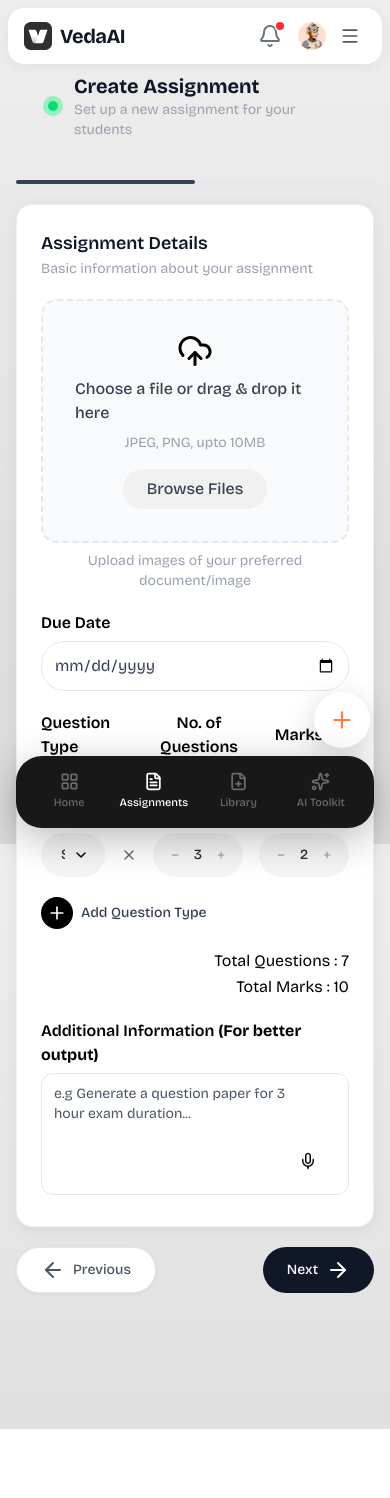
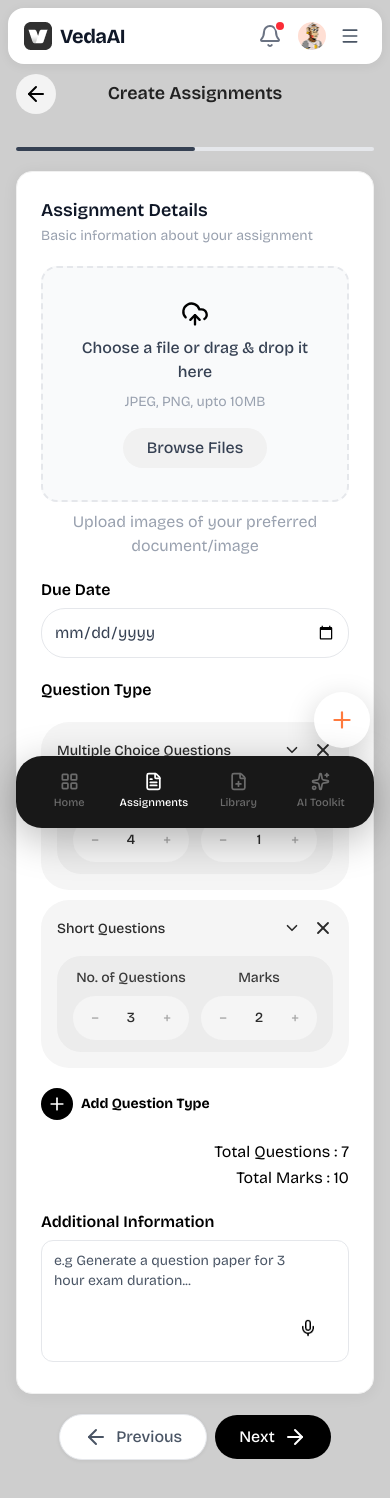
Before and after one commit to TanishValesha/veda-assignment, a Next.js app in the folder frontend/: page /assignments/create in a window 390 px wide. Shown: the top 1498 px of the page. Before the commit the page ends 1429 px from the top, so only its background shows below. Built offline with nearby package versions, Linux system fonts and the light colour scheme.

Commit message:
mobile responsiveness for form

```diff
--- a/frontend/components/assignment/FileUpload.tsx
+++ b/frontend/components/assignment/FileUpload.tsx
@@ -4,6 +4,7 @@ import { useRef, useState } from 'react';
 import Image from 'next/image';
 import uploadIcon from '../../public/icons/upload.png';
 import { UploadCloud } from 'lucide-react';
+import { useMediaQuery } from 'react-responsive';
 
 interface FileUploadProps {
     onFileSelect: (file: File) => void;
@@ -13,6 +14,7 @@ export default function FileUpload({ onFileSelect }: FileUploadProps) {
     const inputRef = useRef<HTMLInputElement>(null);
     const [dragging, setDragging] = useState(false);
     const [fileName, setFileName] = useState<string | null>(null);
+    const isMobile = useMediaQuery({ maxWidth: 768 });
 
     function handleFile(file: File) {
         setFileName(file.name);
@@ -33,8 +35,8 @@ export default function FileUpload({ onFileSelect }: FileUploadProps) {
             className={`border-2 border-dashed rounded-2xl p-8 flex flex-col items-center justify-center gap-2 transition-colors cursor-pointer ${dragging ? 'border-orange-400 bg-orange-50' : 'border-gray-200 bg-gray-50'
                 }`}
         >
-            <UploadCloud size={36} />
-            <p className="text-md font-medium text-gray-700">
+            {isMobile ? <UploadCloud size={28} /> : <UploadCloud size={36} />}
+            <p className="text-md text-center font-medium text-gray-700">
                 {fileName ?? 'Choose a file or drag & drop it here'}
             </p>
             <p className="text-sm text-gray-400">JPEG, PNG, upto 10MB</p>
--- a/frontend/components/assignment/QuestionTypeRow.tsx
+++ b/frontend/components/assignment/QuestionTypeRow.tsx
@@ -4,6 +4,7 @@
 import { ChevronDown, X } from 'lucide-react';
 import { QuestionConfig, QuestionType } from '../../types/index';
 import CounterInput from './CounterInput';
+import { useMediaQuery } from 'react-responsive';
 
 const QUESTION_TYPE_OPTIONS: { label: string; value: QuestionType }[] = [
     { label: 'Multiple Choice Questions', value: 'mcq' },
@@ -27,6 +28,91 @@ export default function QuestionTypeRow({
     onRemove,
     showRemove,
 }: QuestionTypeRowProps) {
+    const isMobile = useMediaQuery({
+        maxWidth: 768,
+    });
+
+    if (isMobile) {
+        return (
+            <div className="rounded-[28px] bg-[#F5F5F5] p-4 space-y-4">
+                {/* Top */}
+                <div className="flex items-center gap-3">
+                    {/* Select */}
+                    <div className="relative flex-1">
+                        <select
+                            value={config.type}
+                            onChange={(e) =>
+                                onChange({
+                                    type: e.target.value as QuestionType,
+                                })
+                            }
+                            className="w-full appearance-none bg-transparent border-none pr-8 text-sm font-medium text-[#2B2B2B] focus:outline-none"
+                        >
+                            {QUESTION_TYPE_OPTIONS.map((opt) => (
+                                <option key={opt.value} value={opt.value}>
+                                    {opt.label}
+                                </option>
+                            ))}
+                        </select>
+
+                        <ChevronDown
+                            size={18}
+                            strokeWidth={2.2}
+                            className="absolute right-0 top-1/2 -translate-y-1/2 text-[#2B2B2B] pointer-events-none"
+                        />
+                    </div>
+
+                    {/* Remove */}
+                    {showRemove && (
+                        <button
+                            type="button"
+                            onClick={onRemove}
+                            className="text-[#2B2B2B] active:scale-95 transition-transform"
+                        >
+                            <X size={20} strokeWidth={2.2} />
+                        </button>
+                    )}
+                </div>
+
+                {/* Counter Section */}
+                <div className="rounded-[24px] bg-[#ECECEC] px-4 py-3">
+                    <div className="grid grid-cols-2 gap-3">
+                        {/* Questions */}
+                        <div className="space-y-2">
+                            <p className="text-sm font-medium text-[#3A3A3A] text-center">
+                                No. of Questions
+                            </p>
+
+                            <CounterInput
+                                value={config.count}
+                                onChange={(val) =>
+                                    onChange({
+                                        count: val,
+                                    })
+                                }
+                            />
+                        </div>
+
+                        {/* Marks */}
+                        <div className="space-y-2">
+                            <p className="text-sm font-medium text-[#3A3A3A] text-center">
+                                Marks
+                            </p>
+
+                            <CounterInput
+                                value={config.marks}
+                                onChange={(val) =>
+                                    onChange({
+                                        marks: val,
+                                    })
+                                }
+                            />
+                        </div>
+                    </div>
+                </div>
+            </div>
+        );
+    } else {
         return (
             <div className="flex items-center gap-4">
                 {/* Dropdown */}
@@ -78,3 +164,4 @@ export default function QuestionTypeRow({
             </div>
         );
     }
+}
--- a/frontend/src/app/assignments/create/details/page.tsx
+++ b/frontend/src/app/assignments/create/details/page.tsx
@@ -6,6 +6,8 @@ import AppLayout from '../../../../../components/layout/AppLayout';
 import { useAssignmentStore } from '../../../../../store/assignmentStore';
 import { createAssignment } from '../../../../../services/api';
 import { ArrowLeft, ArrowRight, ChevronDown } from 'lucide-react';
+import { useMediaQuery } from 'react-responsive';
+import { usePathname } from 'next/navigation';
 
 const GRADE_OPTIONS = [
     'Grade 1', 'Grade 2', 'Grade 3', 'Grade 4', 'Grade 5',
@@ -24,6 +26,8 @@ export default function AssignmentDetailsPage() {
     const { form, setField, reset } = useAssignmentStore();
     const [loading, setLoading] = useState(false);
     const [error, setError] = useState('');
+    const isMobile = useMediaQuery({ maxWidth: 768 });
+    const pathname = usePathname();
 
     async function handleSubmit() {
         if (!form.title.trim()) return setError('Title is required');
@@ -49,7 +53,25 @@ export default function AssignmentDetailsPage() {
     return (
         <AppLayout title="Assignment" showBack>
             {/* Page Title */}
-            <div className="flex items-center gap-2 mb-8 px-8">
+            {
+                isMobile ? (
+                    <div className="flex items-center justify-center relative mb-6 px-4 pt-2">
+                        {/* Back Button */}
+                        {pathname !== "/" && pathname !== "/assignments" && (
+                            <button
+                                onClick={() => router.back()}
+                                className="absolute left-0 w-10 h-10 rounded-full bg-[#F3F3F3] flex items-center justify-center transition-transform active:scale-95"
+                            >
+                                <ArrowLeft size={24} className="text-black" />
+                            </button>
+                        )}
+
+                        {/* Title */}
+                        <h1 className="text-[18px] font-semibold text-[#222]">
+                            Create Assignments
+                        </h1>
+                    </div>
+                ) : (
                     <div className="flex items-center gap-4 mb-8 px-8">
                         <div className="relative flex items-center justify-center">
                             <div className="absolute w-5 h-5 rounded-full bg-green-300 opacity-75" />
@@ -59,8 +81,8 @@ export default function AssignmentDetailsPage() {
                             <h1 className="text-xl font-bold text-gray-900">Create Assignment</h1>
                             <p className="text-sm text-gray-400">Set up a new assignment for your students</p>
                         </div>
-                </div>
-            </div>
+                    </div>)
+            }
             <div className="max-w-6xl mx-auto mt-10 pb-10">
 
 
@@ -152,11 +174,11 @@ export default function AssignmentDetailsPage() {
                 )}
 
                 {/* Footer */}
-                <div className="flex justify-between mt-6">
+                <div className="flex justify-center items-center md:justify-between gap-2 md:gap-0 mt-5">
                     <button
                         type="button"
                         onClick={() => router.back()}
-                        className="flex items-center gap-2 px-6 py-2.5 rounded-full bg-white border border-gray-200 text-sm font-medium text-gray-600 hover:bg-gray-50 transition-colors"
+                        className="flex items-center gap-2 px-6 py-2.5 rounded-full bg-white border border-gray-200 text-md md:text-sm font-medium text-gray-600 hover:bg-gray-50 transition-colors"
                         style={{ boxShadow: '0 1px 4px 0 rgba(0,0,0,0.06)' }}
                     >
                         <ArrowLeft /> Previous
@@ -165,7 +187,7 @@ export default function AssignmentDetailsPage() {
                         type="button"
                         onClick={handleSubmit}
                         disabled={loading}
-                        className="flex items-center gap-2 px-5 py-2.5 rounded-full bg-gray-900 text-white text-sm font-medium hover:bg-gray-800 transition-colors disabled:opacity-50"
+                        className="flex items-center gap-2 px-5 py-2.5 rounded-full bg-black text-white text-md md:text-sm font-medium hover:bg-gray-800 transition-colors disabled:opacity-50"
                     >
                         {loading ? 'Generating...' : 'Next'}<ArrowRight />
                     </button>
--- a/frontend/src/app/assignments/create/page.tsx
+++ b/frontend/src/app/assignments/create/page.tsx
@@ -9,6 +9,8 @@ import QuestionTypeRow from '../../../../components/assignment/QuestionTypeRow';
 import { useAssignmentStore } from '../../../../store/assignmentStore';
 import micIcon from '../../../../public/icons/mic.png';
 import { useState } from 'react';
+import { useMediaQuery } from 'react-responsive';
+import { usePathname } from 'next/navigation';
 
 export default function CreateAssignmentPage() {
     const router = useRouter();
@@ -21,7 +23,8 @@ export default function CreateAssignmentPage() {
     } = useAssignmentStore();
 
     const [error, setError] = useState('');
-
+    const isMobile = useMediaQuery({ maxWidth: 768 });
+    const pathname = usePathname();
     const totalQuestions = form.questionConfig.reduce((s, q) => s + q.count, 0);
     const totalMarks = form.questionConfig.reduce((s, q) => s + q.count * q.marks, 0);
 
@@ -50,6 +53,25 @@ export default function CreateAssignmentPage() {
 
     return (
         <AppLayout title="Assignment" showBack>
+            {
+                isMobile ? (
+                    <div className="flex items-center justify-center relative mb-6 px-4 pt-2">
+                        {/* Back Button */}
+                        {pathname !== "/" && pathname !== "/assignments" && (
+                            <button
+                                onClick={() => router.back()}
+                                className="absolute left-0 w-10 h-10 rounded-full bg-[#F3F3F3] flex items-center justify-center transition-transform active:scale-95"
+                            >
+                                <ArrowLeft size={24} className="text-black" />
+                            </button>
+                        )}
+
+                        {/* Title */}
+                        <h1 className="text-[18px] font-semibold text-[#222]">
+                            Create Assignments
+                        </h1>
+                    </div>
+                ) : (
                     <div className="flex items-center gap-4 mb-8 px-8">
                         <div className="relative flex items-center justify-center">
                             <div className="absolute w-5 h-5 rounded-full bg-green-300 opacity-75" />
@@ -59,7 +81,9 @@ export default function CreateAssignmentPage() {
                             <h1 className="text-xl font-bold text-gray-900">Create Assignment</h1>
                             <p className="text-sm text-gray-400">Set up a new assignment for your students</p>
                         </div>
-            </div>
+                    </div>)
+            }
+
             <div className="max-w-6xl mx-auto mt-10 pb-10">
 
 
@@ -81,7 +105,7 @@ export default function CreateAssignmentPage() {
 
                     {/* File Upload */}
                     <FileUpload onFileSelect={(file) => console.log(file)} />
-                    <p className="text-sm text-gray-400 text-center -mt-3">
+                    <p className="text-md md:text-sm text-gray-400 text-center -mt-3">
                         Upload images of your preferred document/image
                     </p>
 
@@ -101,12 +125,18 @@ export default function CreateAssignmentPage() {
                     </div>
 
                     {/* Question Type Header */}
+                    {isMobile ? (
+                        <div className="flex items-center">
+                            <span className="text-md font-semibold text-black">Question Type</span>
+                        </div>
+                    ) : (
                         <div className="grid items-center" style={{ gridTemplateColumns: '1fr 24px 100px 100px' }}>
                             <span className="text-md font-semibold text-black">Question Type</span>
                             <span />
                             <span className="text-md font-semibold text-black text-center">No. of Questions</span>
                             <span className="text-md font-semibold text-black text-center">Marks</span>
-                    </div>
+                        </div>)
+                    }
 
                     {/* Question Rows */}
                     <div className="space-y-2.5">
@@ -125,12 +155,12 @@ export default function CreateAssignmentPage() {
                     <button
                         type="button"
                         onClick={addQuestionConfig}
-                        className="flex items-center gap-2 text-sm text-gray-700 font-medium hover:text-gray-900 transition-colors"
+                        className="flex items-center gap-2 text-sm  font-medium hover:text-gray-900 transition-colors"
                     >
                         <div className="w-8 h-8 rounded-full bg-black flex items-center justify-center font-bold">
                             <Plus size={20} className="text-white" />
                         </div>
-                        Add Question Type
+                        <span className='font-bold'>Add Question Type</span>
                     </button>
 
                     {/* Totals */}
@@ -147,7 +177,6 @@ export default function CreateAssignmentPage() {
                     <div>
                         <label className="text-md font-semibold text-black mb-1.5 block">
                             Additional Information{' '}
-                            <span className="text-black font-bold">(For better output)</span>
                         </label>
                         <div className="relative">
                             <textarea
@@ -180,11 +209,11 @@ export default function CreateAssignmentPage() {
                 )}
 
                 {/* Footer */}
-                <div className="flex justify-between mt-5">
+                <div className="flex justify-center items-center md:justify-between mt-5 gap-2 md:gap-0">
                     <button
                         type="button"
                         onClick={() => router.back()}
-                        className="flex items-center gap-2 px-6 py-2.5 rounded-full bg-white border border-gray-200 text-sm font-medium text-gray-600 hover:bg-gray-50 transition-colors"
+                        className="flex items-center gap-2 px-6 py-2.5 rounded-full bg-white border border-gray-200 text-md md:text-sm font-medium text-gray-600 hover:bg-gray-50 transition-colors"
                         style={{ boxShadow: '0 1px 4px 0 rgba(0,0,0,0.06)' }}
                     >
                         <ArrowLeft />
@@ -193,7 +222,7 @@ export default function CreateAssignmentPage() {
                     <button
                         type="button"
                         onClick={handleNext}
-                        className="flex items-center gap-2 px-6 py-2.5 rounded-full bg-gray-900 text-white text-sm font-medium hover:bg-gray-800 transition-colors"
+                        className="flex items-center gap-2 px-6 py-2.5 rounded-full bg-black text-white text-md md:text-sm font-medium hover:bg-gray-800 transition-colors"
                     >
                         Next<ArrowRight />
                     </button>
--- a/frontend/src/app/assignments/page.tsx
+++ b/frontend/src/app/assignments/page.tsx
@@ -164,7 +164,7 @@ export default function AssignmentsPage() {
                 )}
             </div>
 
-            <div className="bottom-fade" />
+            {!isMobile && <div className="bottom-fade" />}
 
             {!isMobile && assignments.length !== 0 && !loading && (
                 <div className="fixed bottom-6 left-[calc(50%+120px)] -translate-x-1/2 z-120">
--- a/frontend/src/app/globals.css
+++ b/frontend/src/app/globals.css
@@ -17,17 +17,6 @@ body {
   font-family: var(--font-bricolage);
   background: linear-gradient(180deg, #eeeeee 0%, #dadada 100%);
   min-height: 100vh;
-}
-
-/* Hide default calendar icon for all custom date inputs */
-.no-native-icon::-webkit-calendar-picker-indicator {
-  opacity: 0;
-  position: absolute;
-  left: 0;
-  top: 0;
-  width: 100%;
-  height: 100%;
-  cursor: pointer;
 }
 
 .bottom-fade {
@@ -52,6 +41,10 @@ body {
     left: 0;
   }
 
+  body {
+    background: #cecece;
+  }
+
   /* assignment grid single column on mobile */
   .assignments-grid {
     grid-template-columns: 1fr !important;
```
Lines whose indentation alone changed are shown as unchanged.
